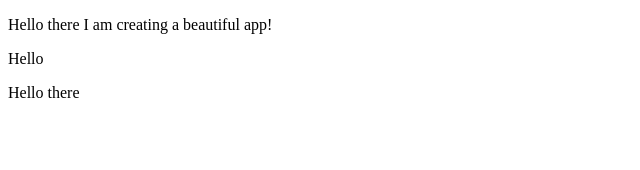
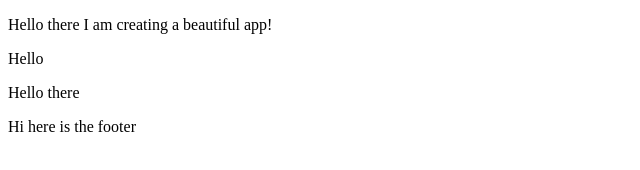
Before and after one commit to hjwatson6/class-test, a plain HTML site: page index.html in a window 1280 px wide. Shown: the whole page, without its empty margins (0-640 px from the left). Drawn offline with Linux system fonts and the light colour scheme.

Commit message:
Adding a footer

```diff
--- a/index.html
+++ b/index.html
@@ -12,4 +12,5 @@
         <p>Hello there</p>
     </nav>
 </body>
+<footer>Hi here is the footer</footer>
 </html>
```
